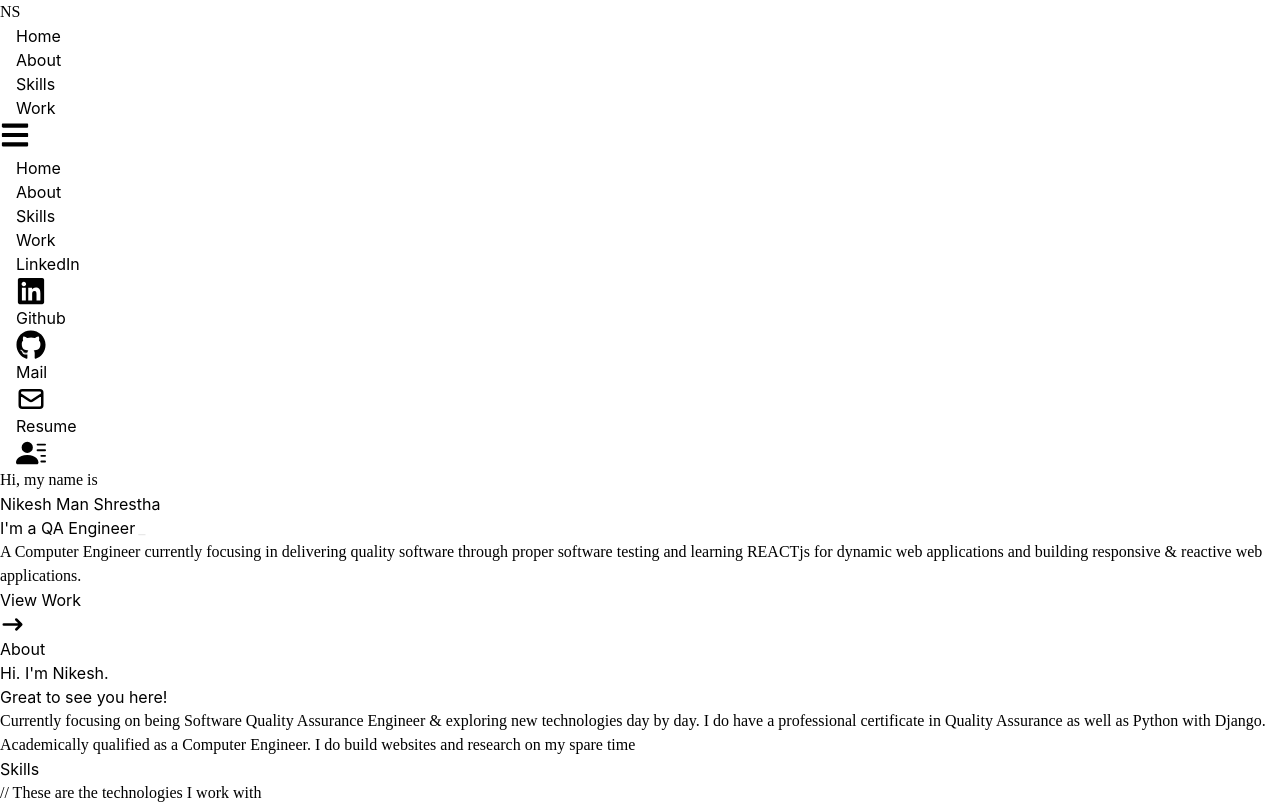
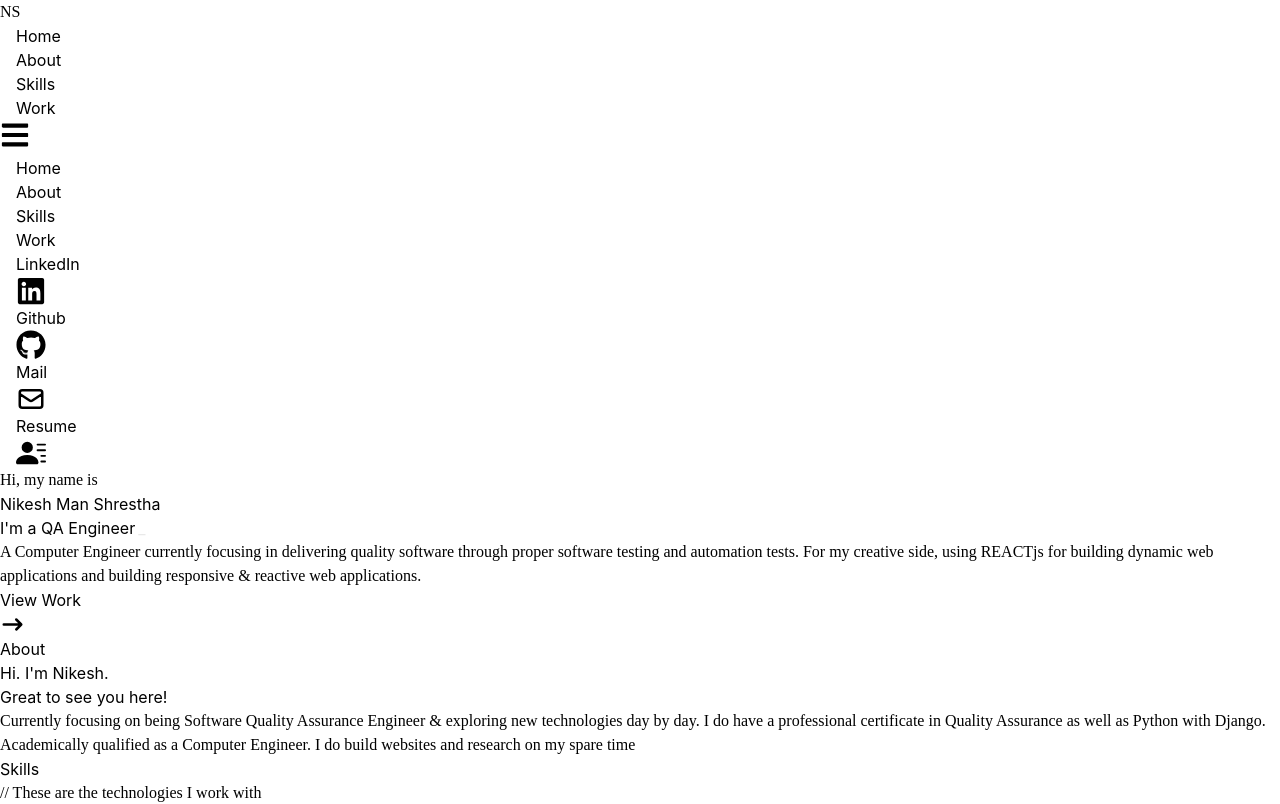
Before and after one commit to NikeshMan16/port-reactjs, a React (Vite) app: page / in a window 1280 px wide. Shown: the top 804 px of the page. Built offline with nearby package versions, Linux system fonts and the light colour scheme; a web font is replaced by a local one.

Commit message:
sm changes

```diff
--- a/src/components/Home.jsx
+++ b/src/components/Home.jsx
@@ -26,8 +26,8 @@ export const Home = () => {
                     </span>
                 </h2>
                 <p className='text-[#8892b0] py-4 max-w-[700px] text-lg'>
-                    A Computer Engineer currently focusing in delivering quality software through proper software testing and learning{' '}
-                    <span className='font-semibold text-white'>REACTjs</span> for dynamic web applications and building responsive & reactive web applications.
+                    A Computer Engineer currently focusing in <span className='font-semibold text-white'>delivering quality software </span>through proper software testing and automation tests. For my creative side, using {' '}
+                    <span className='font-semibold text-white'>REACTjs</span> for building dynamic web applications and building responsive & reactive web applications.
                 </p>
 
                 <div>
--- a/src/components/Skills.jsx
+++ b/src/components/Skills.jsx
@@ -20,7 +20,7 @@ export const Skills = () => {
         {/* Container */}
         <div className='max-w-[1000px] mx-auto p-4 flex flex-col justify-center w-full h-full'>
             <div>
-                <h2 className='text-4xl font-bold inline border-b-4 border-pink-600'>Skills
+                <h2 className='text-4xl font-bold inline border-b-4 border-pink-600 mt-3'>Skills
 
                 </h2>
 
```
Also changed, not shown: 1 other file (tests, documents, lock files or other folders).
